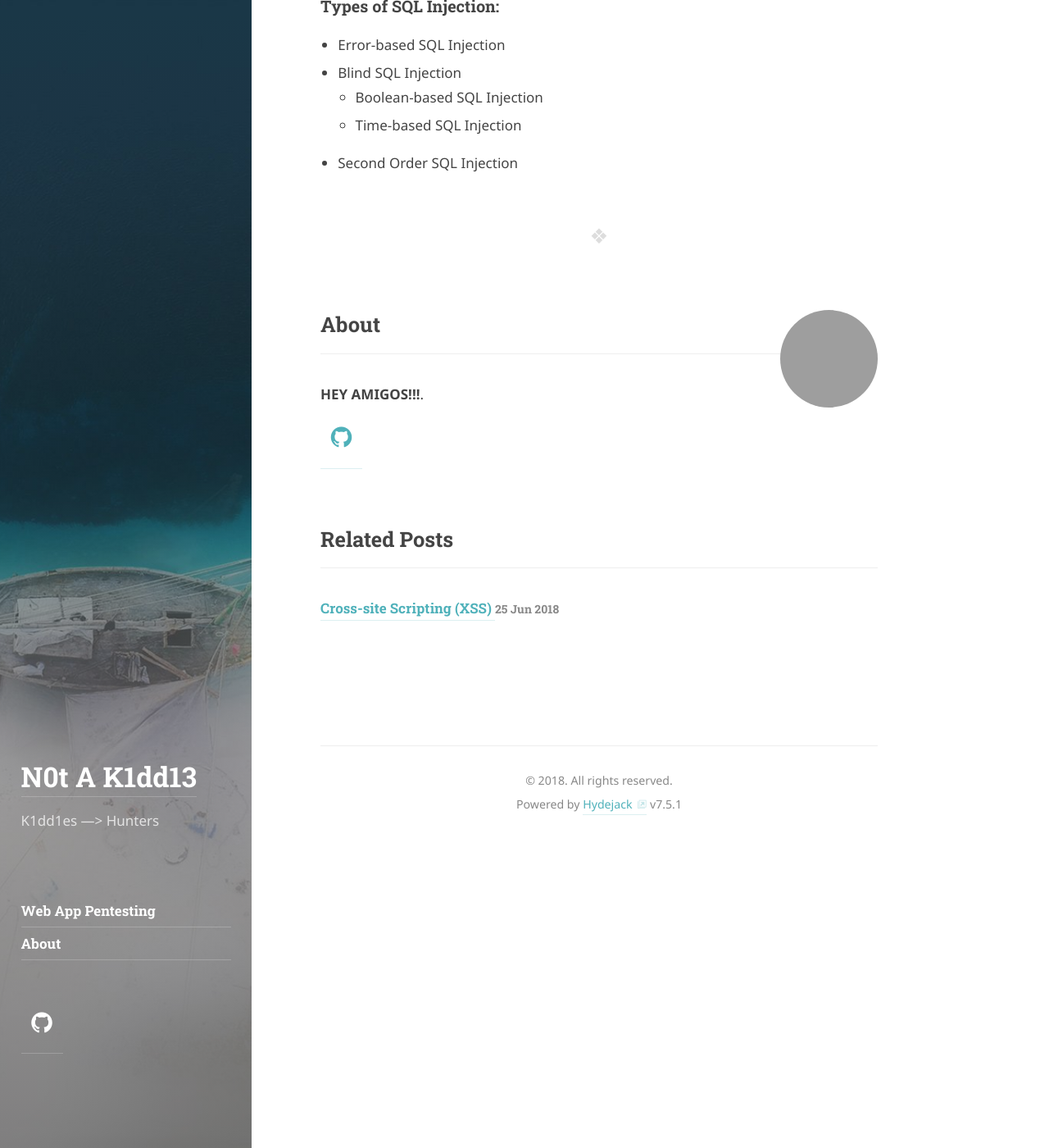
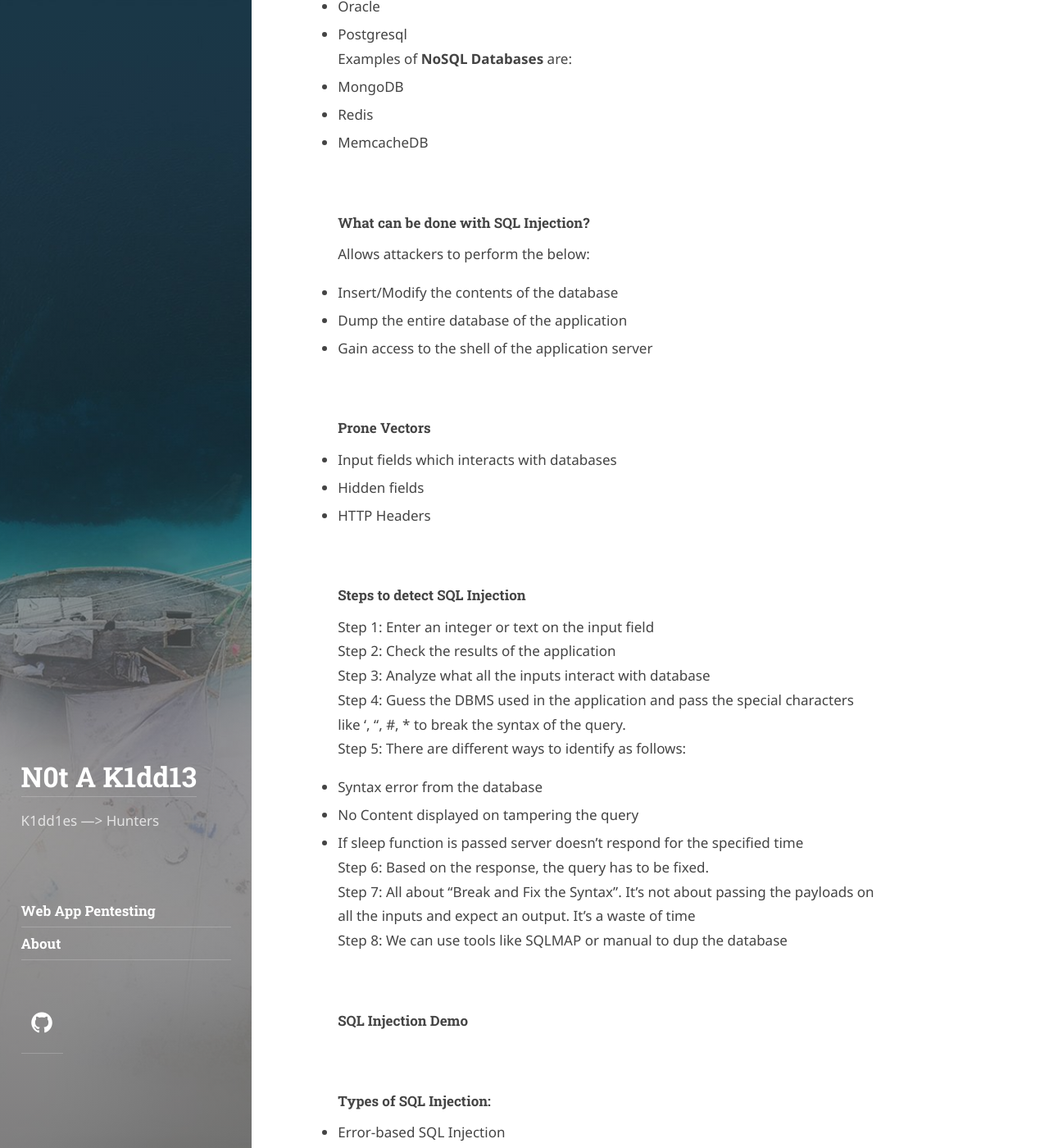
Before and after one commit to n0tak1dd1y/n0tak1dd1y.github.io, a Jekyll site: the page built from _posts/2018-06-27-SQL-Injection.md, in a window 1280 px wide and 1400 px high, scrolled down 2064 px. Shown: the whole window at 82% size. Built offline with Jekyll 4.4.1, drawn with Linux system fonts in a browser that asks for light colours; some web fonts are replaced; some of the changed text lies outside the part shown; grey boxes are pictures that could not be loaded.

Commit message:
Update 2018-06-27-SQL-Injection.md

```diff
--- a/_posts/2018-06-27-SQL-Injection.md
+++ b/_posts/2018-06-27-SQL-Injection.md
@@ -41,8 +41,37 @@ Databases users NoSQL are:
  - key-value stores uss a key-value to perform read and write processing of data like text, video, audio, text documents in high-speed
  - Wide column stores used tables with rows and columns to store the data and can be retrieved with a group of columns
  - Graph Databases uses graph structures to store, map and query relationships. It allows index-free adjacency to link adjacent elements
-
-### Types of SQL Injection:
+Examples of **SQL Databases** are:
+  - MySQL
+  - Oracle
+  - Postgresql
+Examples of **NoSQL Databases** are:
+  - MongoDB
+  - Redis
+  - MemcacheDB
+#### What can be done with SQL Injection?
+Allows attackers to perform the below:
+  - Insert/Modify the contents of the database
+  - Dump the entire database of the application
+  - Gain access to the shell of the application server
+#### Prone Vectors
+  - Input fields which interacts with databases
+  - Hidden fields
+  - HTTP Headers
+#### Steps to detect SQL Injection
+ Step 1: Enter an integer or text on the input field
+ Step 2: Check the results of the application
+ Step 3: Analyze what all the inputs interact with database
+ Step 4: Guess the DBMS used in the application and pass the special characters like ‘, “, #, * to break the syntax of the query.
+ Step 5: There are different ways to identify as follows:
+  - Syntax error from the database
+  - No Content displayed on tampering the query
+  - If sleep function is passed server doesn’t respond for the specified time
+ Step 6: Based on the response, the query has to be fixed.
+ Step 7: All about “Break and Fix the Syntax”. It’s not about passing the payloads on all the inputs and expect an output. It’s  a waste of time
+ Step 8: We can use tools like SQLMAP or manual to dup the database
+#### SQL Injection Demo
+#### Types of SQL Injection:
  - Error-based SQL Injection
  - Blind SQL Injection
    - Boolean-based SQL Injection
```
